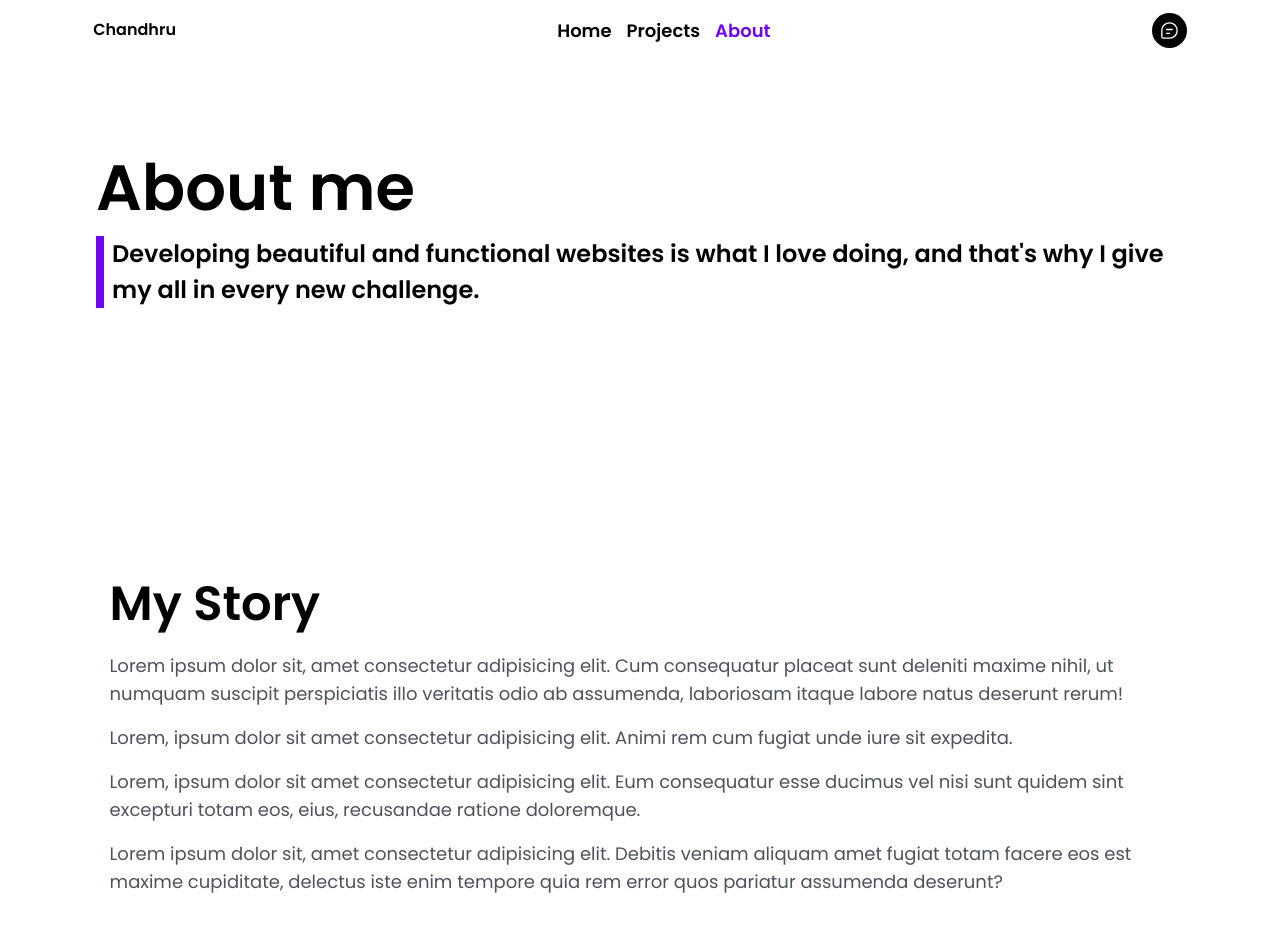
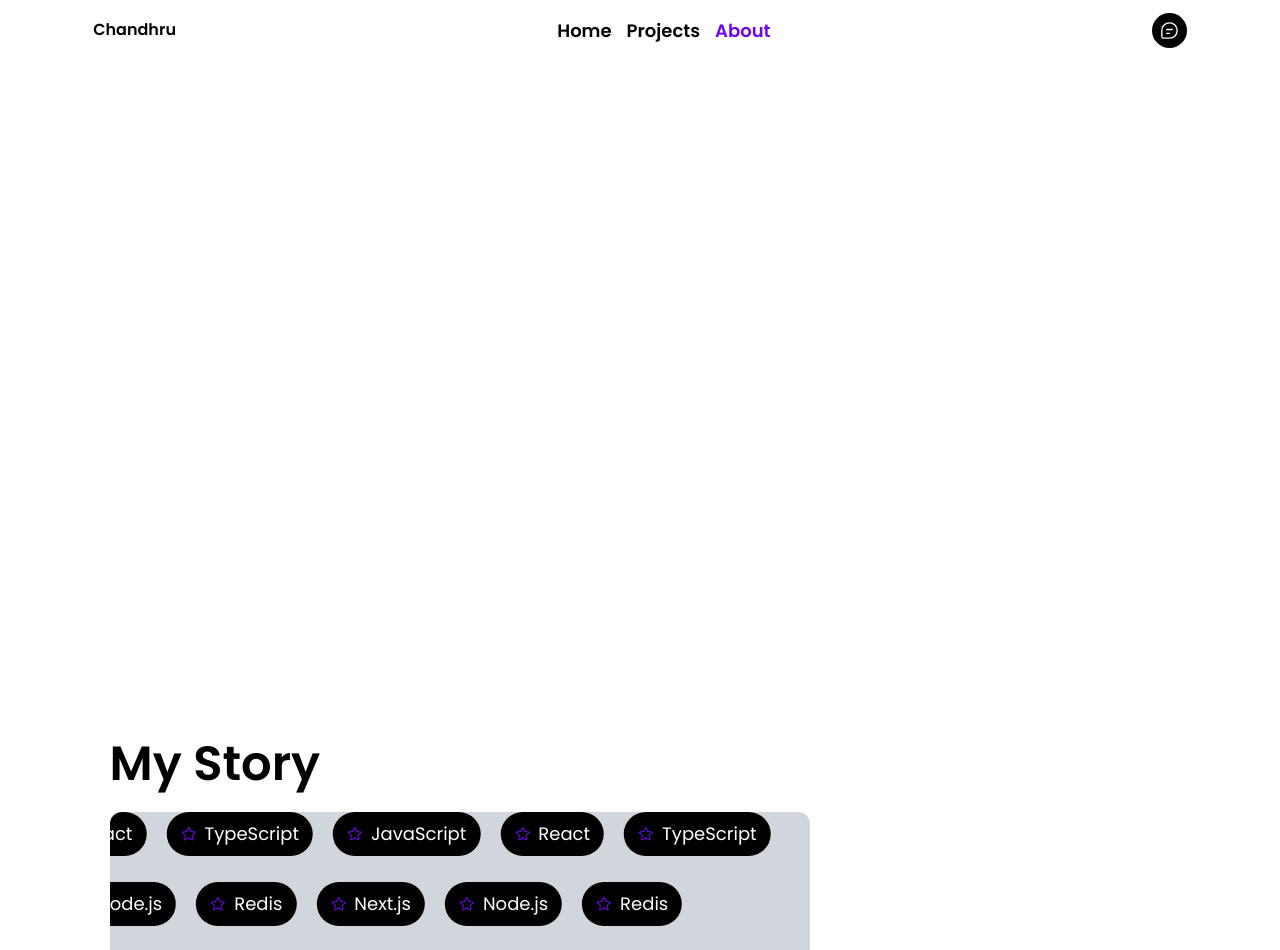
Before and after one commit to chandhru2008/Portfolio, a React (Vite) app: page /about in a window 1280 px wide. Shown: the top 950 px of the page. Built offline with nearby package versions, Linux system fonts and the light colour scheme.

Commit message:
feat(com) : added stack components in about page

```diff
--- a/src/App.css
+++ b/src/App.css
@@ -1 +1,45 @@
 @import "tailwindcss";
+.marquee {
+  display: flex;
+  gap: 20px;
+  width: max-content;
+}
+
+.pill {
+  display: flex;
+  align-items: center;
+  gap: 8px;
+  padding: 8px 14px;
+  background: black;
+  color: white;
+  border-radius: 9999px;
+  flex-shrink: 0;
+}
+
+/* Left → Right */
+.marquee-right {
+  animation: scroll-right 12s linear infinite;
+}
+
+/* Right → Left */
+.marquee-left {
+  animation: scroll-left 12s linear infinite;
+}
+
+@keyframes scroll-right {
+  from {
+    transform: translateX(-50%);
+  }
+  to {
+    transform: translateX(0);
+  }
+}
+
+@keyframes scroll-left {
+  from {
+    transform: translateX(0);
+  }
+  to {
+    transform: translateX(-50%);
+  }
+}
--- /dev/null
+++ b/src/Components/MyStacks.jsx
@@ -0,0 +1,39 @@
+import starImage from "../assets/star.svg";
+
+const ITEMS_PER_ROW = 3;
+
+function MyStacks({ stacks }) {
+    const rows = [];
+
+    for (let i = 0; i < stacks.length; i += ITEMS_PER_ROW) {
+        rows.push(stacks.slice(i, i + ITEMS_PER_ROW));
+    }
+
+    return (
+        <div className="relative w-[700px] h-[260px] bg-gray-300 rounded-xl overflow-hidden p-4">
+            {rows.map((row, rowIndex) => (
+                <div
+                    key={rowIndex}
+                    className="absolute left-0 w-full"
+                    style={{ top: `${rowIndex * 70}px` }}
+                >
+                    <div
+                        className={`marquee ${
+                            rowIndex % 2 === 0 ? "marquee-right" : "marquee-left"
+                        }`}
+                    >
+                        {/* duplicate content */}
+                        {[...row, ...row].map((item, i) => (
+                            <div key={i} className="pill">
+                                <img src={starImage} className="w-4 h-4" />
+                                <span>{item}</span>
+                            </div>
+                        ))}
+                    </div>
+                </div>
+            ))}
+        </div>
+    );
+}
+
+export default MyStacks;
--- a/src/Components/MyStory.jsx
+++ b/src/Components/MyStory.jsx
@@ -1,3 +1,5 @@
+import MyStacks from "./MyStacks";
+
 function MyStory() {
   return (
     <section className="w-screen bg-color-gray flex items-center justify-center py-10 px-4 min-h-[300px]">
@@ -6,6 +8,19 @@ function MyStory() {
           My Story
         </h1>
         <div className="space-y-4 text-base sm:text-lg text-[#4E525A]">
+          <MyStacks
+            stacks={[
+              "JavaScript",
+              "React",
+              "TypeScript",
+              "Next.js",
+              "Node.js",
+              "Redis",
+              "Playwright",
+              "k6",
+              "Docker",
+            ]}
+          />
           <p>
             Lorem ipsum dolor sit, amet consectetur adipisicing elit. Cum consequatur placeat sunt deleniti maxime nihil, ut numquam suscipit perspiciatis illo veritatis odio ab assumenda, laboriosam itaque labore natus deserunt rerum!
           </p>
--- a/src/Components/Sections/AboutMe.jsx
+++ b/src/Components/Sections/AboutMe.jsx
@@ -6,12 +6,7 @@ function AboutMe() {
     return (
         <>
             <Header />
-            <div className="w-screnn h-[60vh] flex justify-center">
-                <div className="mx-auto w-[85%] h-full mt-[80px]">
-                    <h1 className="text-[64px] font-extrabold">About me</h1>
-                    <h1 className="border-l-8 border-[#6e06f2] pl-2 text-[24px] font-extrabold">Developing beautiful and functional websites is what I love doing, and that's why I give my all in every new challenge.</h1>
-                </div>
-            </div>
+            <div className="w-screen h-[100vh] md:h-[90vh] lg:h-[80vh]"></div>
             <MyStory />
             <Footer />
         </>
--- a/src/Components/Sections/Contact.jsx
+++ b/src/Components/Sections/Contact.jsx
@@ -10,8 +10,8 @@ function Contact() {
                 <div className="w-[85%] h-full flex justify-between items-center">
                     <div className="w-1/2 flex flex-col gap-5">
                         <div>
-                            <h1 className="pb-[10px] text-[54px] font-extrabold">Get In Touch.</h1>
-                            <p className="text-[24px]">Looking to partner or work together? Reach out through the form and I'll get back to you in the next 48 hours.</p>
+                            <h1 className="pb-[10px] text-[54px] font-black">Get In Touch.</h1>
+                            <p className="text-[24px] text-[#4e525a]">Looking to partner or work together? Reach out through the form and I'll get back to you in the next 48 hours.</p>
                         </div>
                         <div className="flex flex-col gap-2">
                             <div className="flex items-center gap-3">
```
Also changed, not shown: src/assets/star.svg (added).
